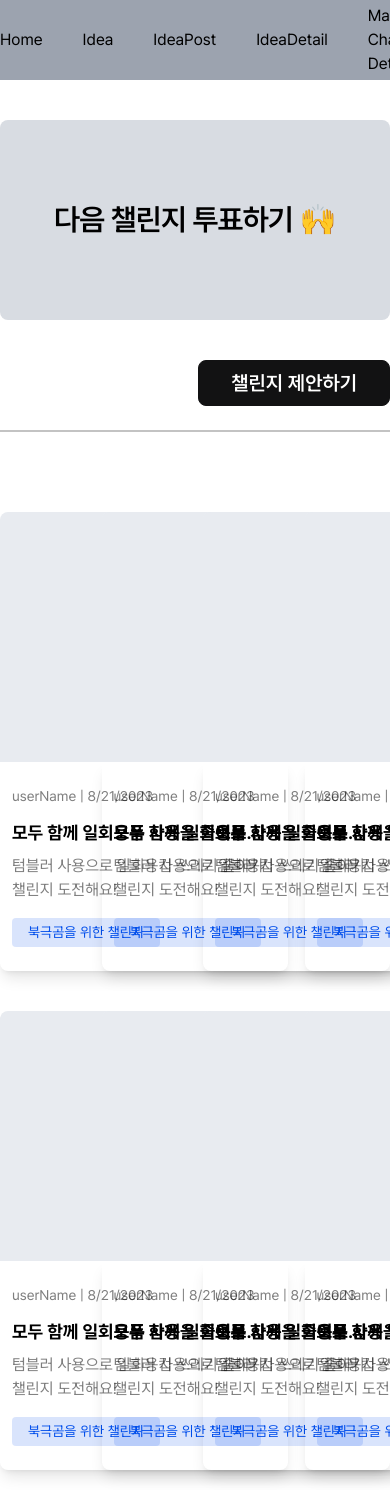
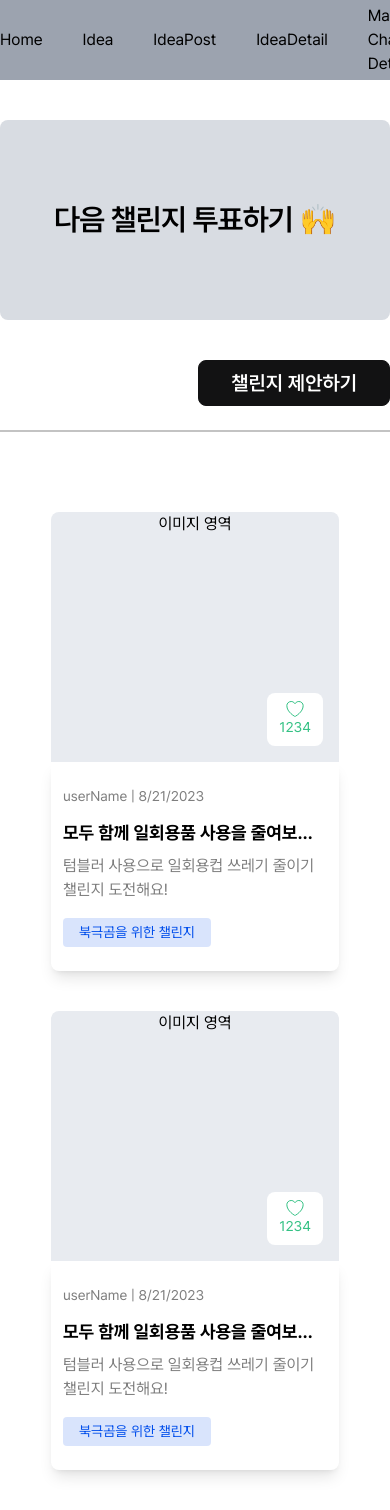
Before and after one commit to Hanbyul-Choi/Project-13.7, a Next.js app: page /idea in a window 390 px wide. Shown: the top 1510 px of the page. Built offline with nearby package versions, Linux system fonts and the light colour scheme.

Commit message:
design: 그리드 반응형으로 적용

```diff
--- a/src/components/ideaPage/IdeaList.tsx
+++ b/src/components/ideaPage/IdeaList.tsx
@@ -84,7 +84,7 @@
 export default function IdeaList() {
   return (
     <div className="flex flex-col items-center gap-[7.5rem] mb-20">
-      <div className="grid grid-cols-4 mt-20 gap-x-4 gap-y-10">
+      <div className="grid md:grid-cols-2  lg:grid-cols-3 xl:grid-cols-4 mt-20 gap-x-4 gap-y-10">
         {data.map(({ id, userName, date, title, desc, animal, likes }) => (
           <Link href={`/idea/${id}`} className="flex flex-col w-72 " key={id}>
             <div className="bg-sub2 rounded-t-lg text-center relative h-[250px]">
```
